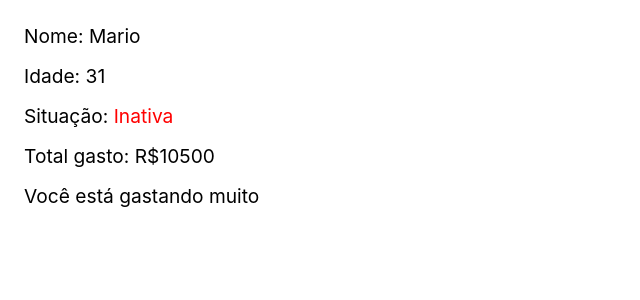
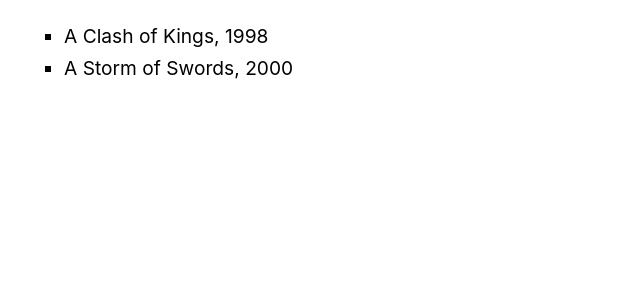
Before and after one commit to rebeccamanzi/appreactorigamid, a React (Create React App) app: page / in a window 1280 px wide. Shown: the top 300 px of the page, without its empty margins (0-640 px from the left). Built offline with nearby package versions, Linux system fonts and the light colour scheme.

Commit message:
manipulating array of objects in jsx

```diff
--- a/src/App.js
+++ b/src/App.js
@@ -1,51 +1,25 @@
 import React from 'react';
 
-// Mostre os dados da aplicação, como aprensetado no vídeo
-// Não utilize CSS externo, use o style para mudar as cores
-// Se a situação estiver ativa pinte de verde, inativa vermelho
-// Se o gasto for maior que 10000 mostre uma mensagem
-const luana = {
-  cliente: 'Luana',
-  idade: 27,
-  compras: [
-    { nome: 'Notebook', preco: 'R$ 2500' },
-    { nome: 'Geladeira', preco: 'R$ 3000' },
-    { nome: 'Smartphone', preco: 'R$ 1500' },
-  ],
-  ativa: true,
-};
-
-const mario = {
-  cliente: 'Mario',
-  idade: 31,
-  compras: [
-    { nome: 'Notebook', preco: 'R$ 2500' },
-    { nome: 'Geladeira', preco: 'R$ 3000' },
-    { nome: 'Smartphone', preco: 'R$ 1500' },
-    { nome: 'Guitarra', preco: 'R$ 3500' },
-  ],
-  ativa: false,
-};
+// Manipulando Array de Objetos no JSX
 
 const App = () => {
-  const dados = mario;
-  const total = dados.compras
-    .map((item) => Number(item.preco.replace('R$ ', ''))) // transforma os itens 'preco' do array em numeros
-    .reduce((a, b) => a + b); // irá somar o primeiro número com o próximo, até finalizar
+  const livros = [
+    { nome: 'A Game of Thrones', ano: 1996 },
+    { nome: 'A Clash of Kings', ano: 1998 },
+    { nome: 'A Storm of Swords', ano: 2000 },
+  ];
 
   return (
-    <div>
-      <p>Nome: {dados.cliente}</p>
-      <p>Idade: {dados.idade}</p>
-      <p>
-        Situação:{' '}
-        <span style={{ color: dados.ativa ? 'green' : 'red' }}>
-          {dados.ativa ? 'Ativa' : 'Inativa'}
-        </span>
-      </p>
-      <p>Total gasto: R${total}</p>
-      {total > 10000 && <p>Você está gastando muito</p>}
-    </div>
+    <ul>
+      {livros
+        .filter((livro) => livro.ano >= 1998) // vai filtrar apenas os livros a partir de 98
+        .map((livro) => (
+          <li key={livro.nome}>
+            {livro.nome}, {livro.ano}
+          </li>
+          // irá gerar uma LI com key, nome e ano de cada livro
+        ))}
+    </ul>
   );
 };
 
```
Also changed, not shown: 1 other file (tests, documents, lock files or other folders).
